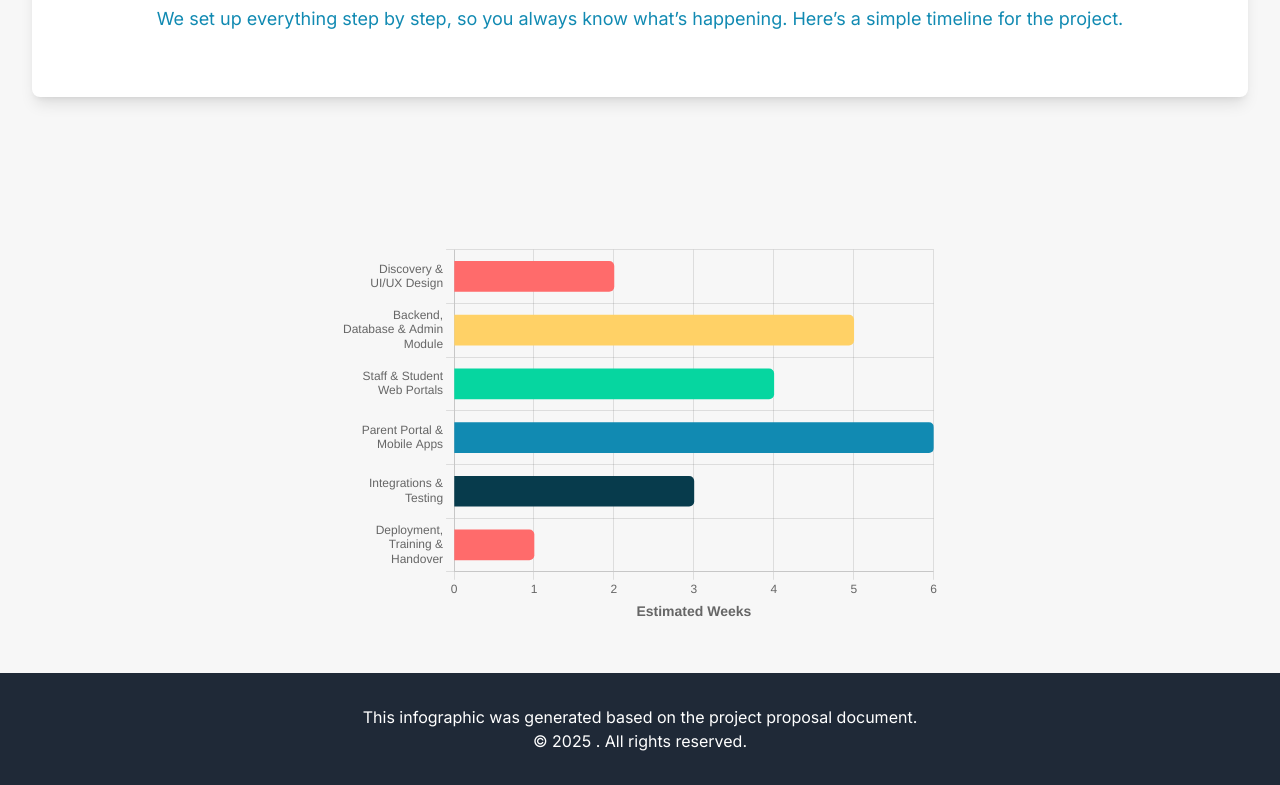
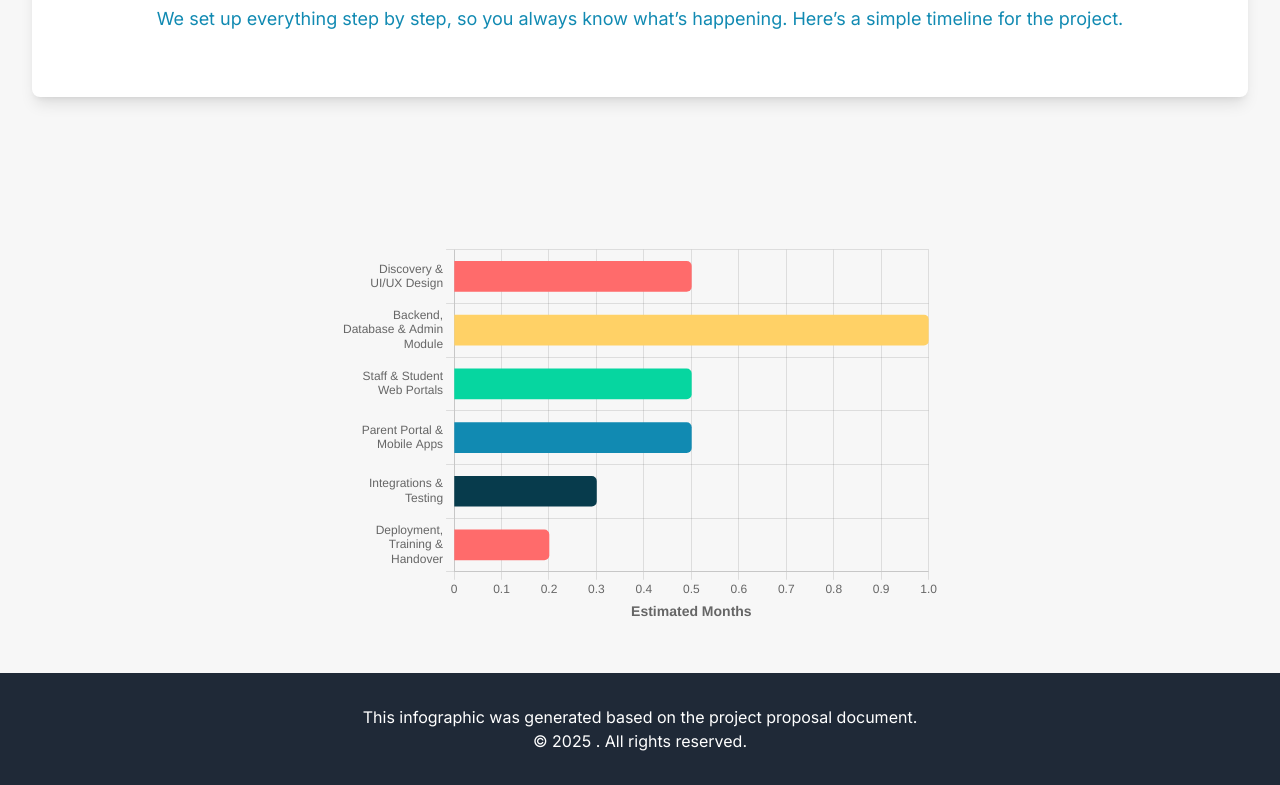
Before and after one commit to sshrey15/ERP-proposal, a plain HTML site: page index.html in a window 1280 px wide. Shown: the part 4778-5563 px from the top of the page. Drawn offline with nearby package versions, Linux system fonts and the light colour scheme.

Commit message:
new-changes

```diff
--- a/index.html
+++ b/index.html
@@ -457,6 +457,7 @@
                 }
             });
 
+            // Timeline chart for 3 months (about 12-13 weeks)
             const timelineLabels = [
                 'Discovery & UI/UX Design',
                 'Backend, Database & Admin Module',
@@ -466,7 +467,9 @@
                 'Deployment, Training & Handover'
             ];
 
+            // Distribute 3 months (12 weeks) across phases
             const processedTimelineLabels = timelineLabels.map(label => processLabel(label, 16));
+            const timelineMonths = [0.5, 1, 0.5, 0.5, 0.3, 0.2]; // Total: 3 months
 
             const timelineCtx = document.getElementById('timelineChart').getContext('2d');
             new Chart(timelineCtx, {
@@ -474,8 +477,8 @@
                 data: {
                     labels: processedTimelineLabels,
                     datasets: [{
-                        label: 'Duration in Weeks',
-                        data: [2, 5, 4, 6, 3, 1],
+                        label: 'Estimated Months',
+                        data: timelineMonths,
                         backgroundColor: ['#FF6B6B', '#FFD166', '#06D6A0', '#118AB2', '#073B4C', '#FF6B6B'],
                         borderRadius: 5,
                         barThickness: 30
@@ -490,7 +493,7 @@
                             beginAtZero: true,
                             title: {
                                 display: true,
-                                text: 'Estimated Weeks',
+                                text: 'Estimated Months',
                                 font: {
                                     size: 14,
                                     weight: 'bold'
```
